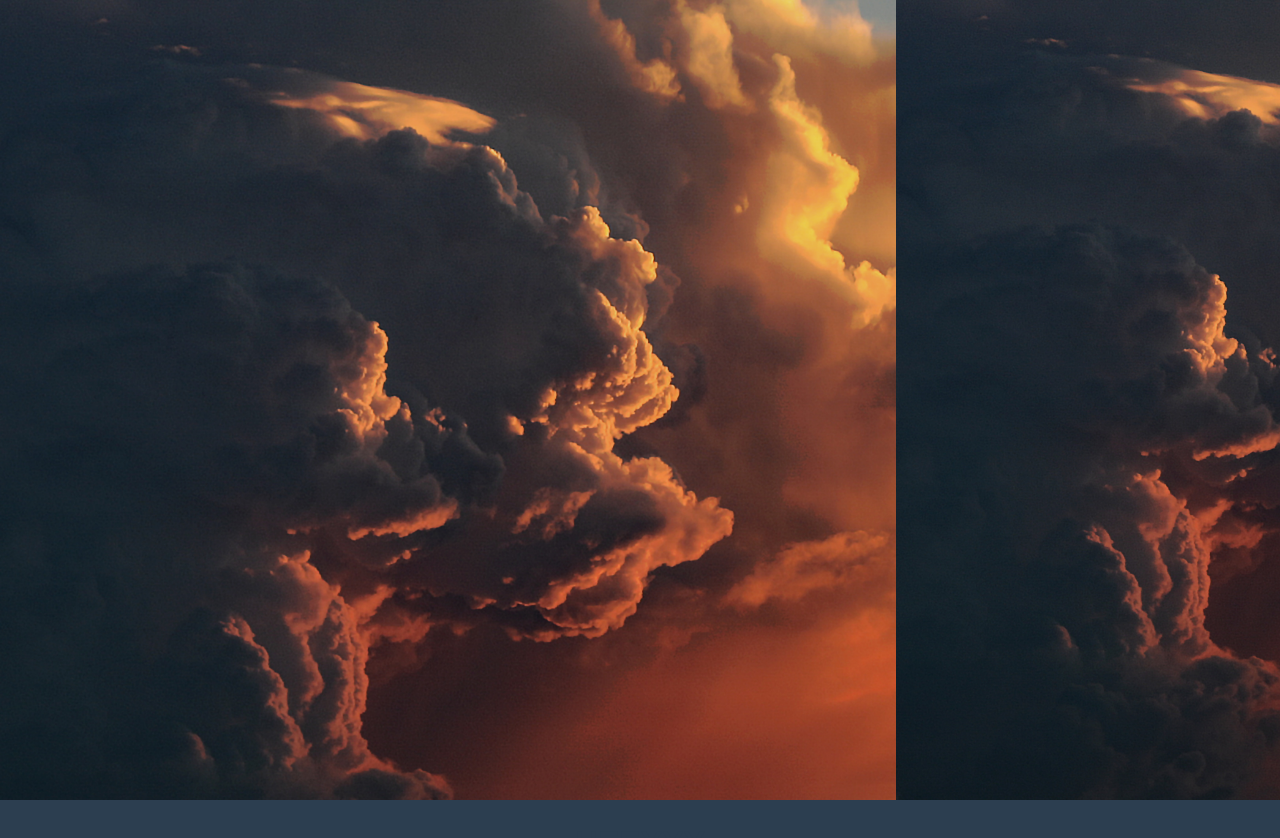
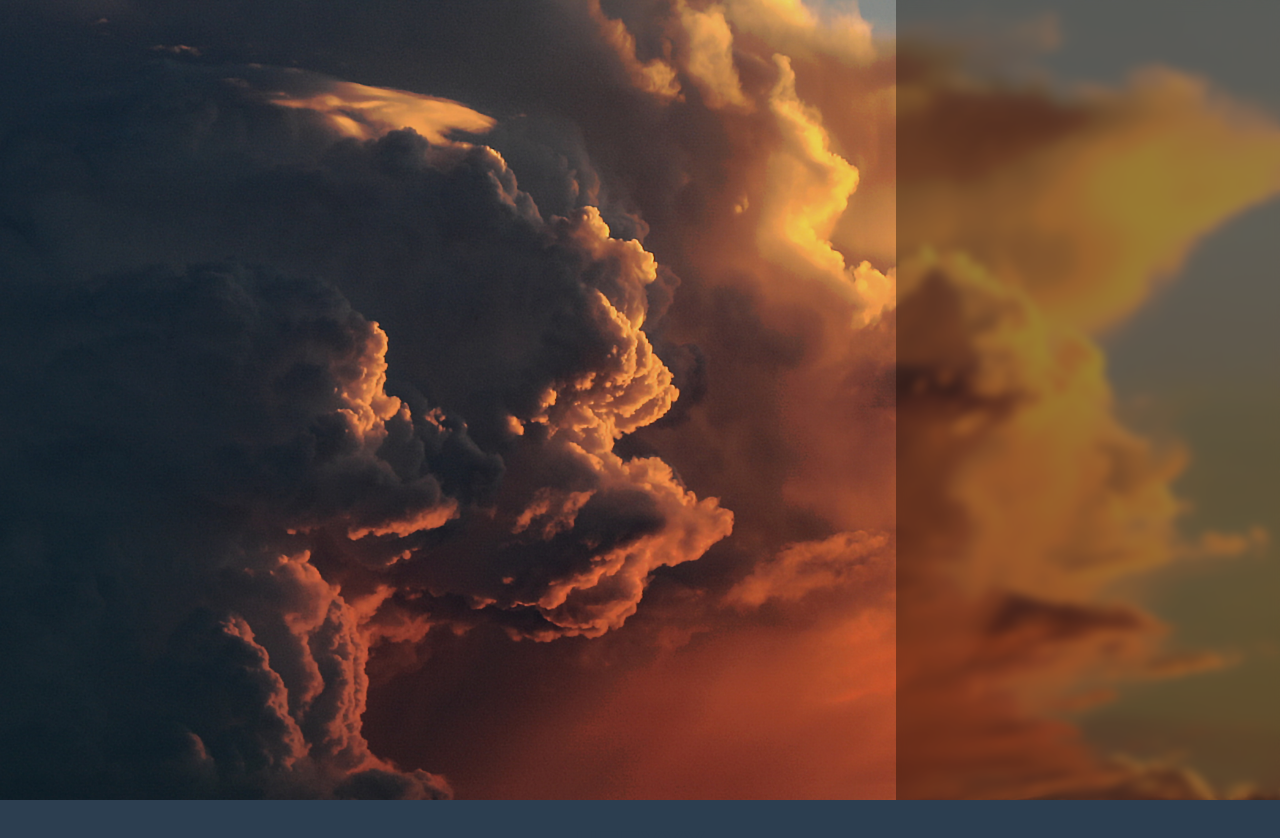
Before and after one commit to hagoraya/WeatherAppDev, a Vue app: page / in a window 1280 px wide. Shown: the top 838 px of the page. Built offline with nearby package versions, Linux system fonts and the light colour scheme.

Commit message:
transparent back ground for info

```diff
--- a/src/components/Main.vue
+++ b/src/components/Main.vue
@@ -27,7 +27,6 @@ export default {
   width: 100vw;
   background-image: url("../assets/images/clouds1.jpg");
   background-size: cover;
-  background-attachment: inherit;
 }
 
 
@@ -41,19 +40,9 @@ export default {
   display: inline-block;
   width: 30%;
   height: 100vh;
-  background: inherit;
-
-
-}
-
-#main-info-div  ::before{
-  position: absolute;
-  top: 0;
-  bottom: 0;
-  left: 0;
-  right: 0;
-  box-shadow: inset 0 0 2000px rgba(0, 0, 0, 0.5);
-
+  background-color: rgba(0, 0, 0, .35);
+  backdrop-filter: blur(5px);
+  box-shadow: black;
 
 
 
@@ -62,4 +51,6 @@ export default {
 
 
 
+
+
 </style>
```
